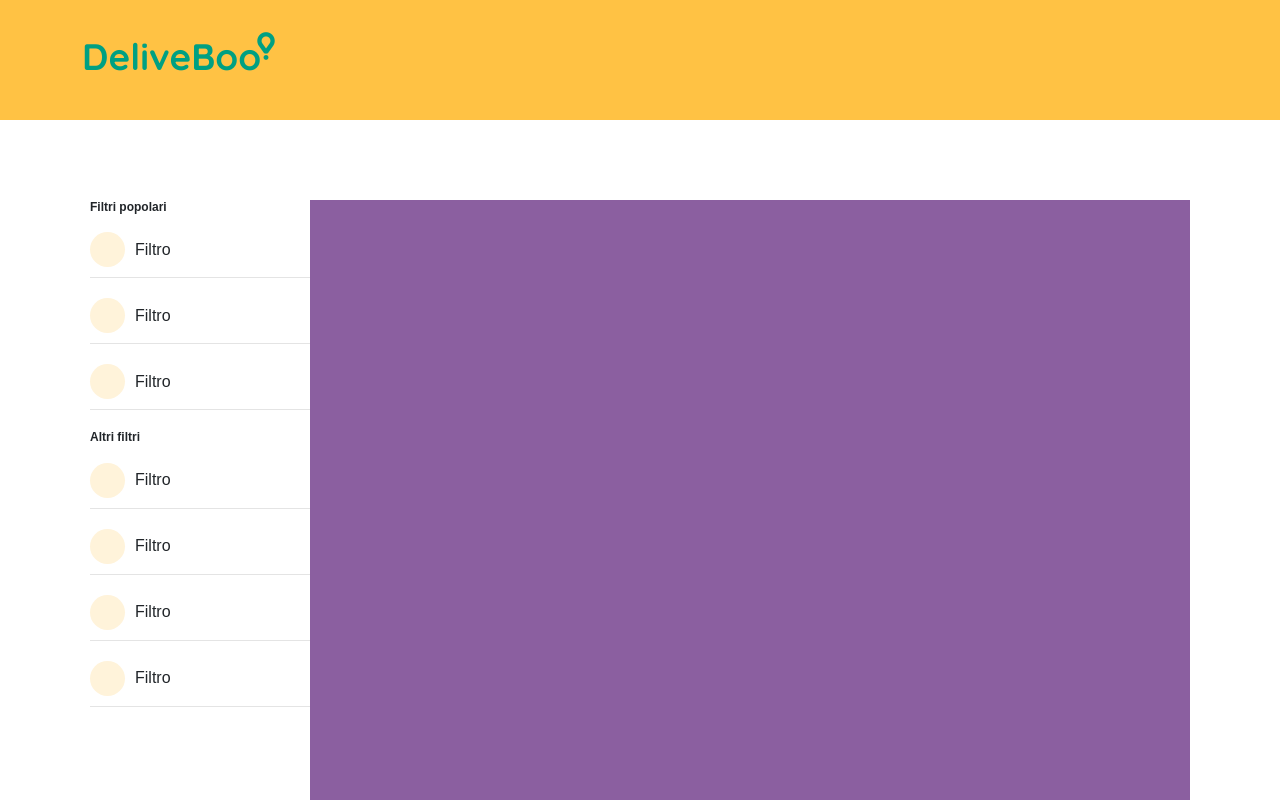
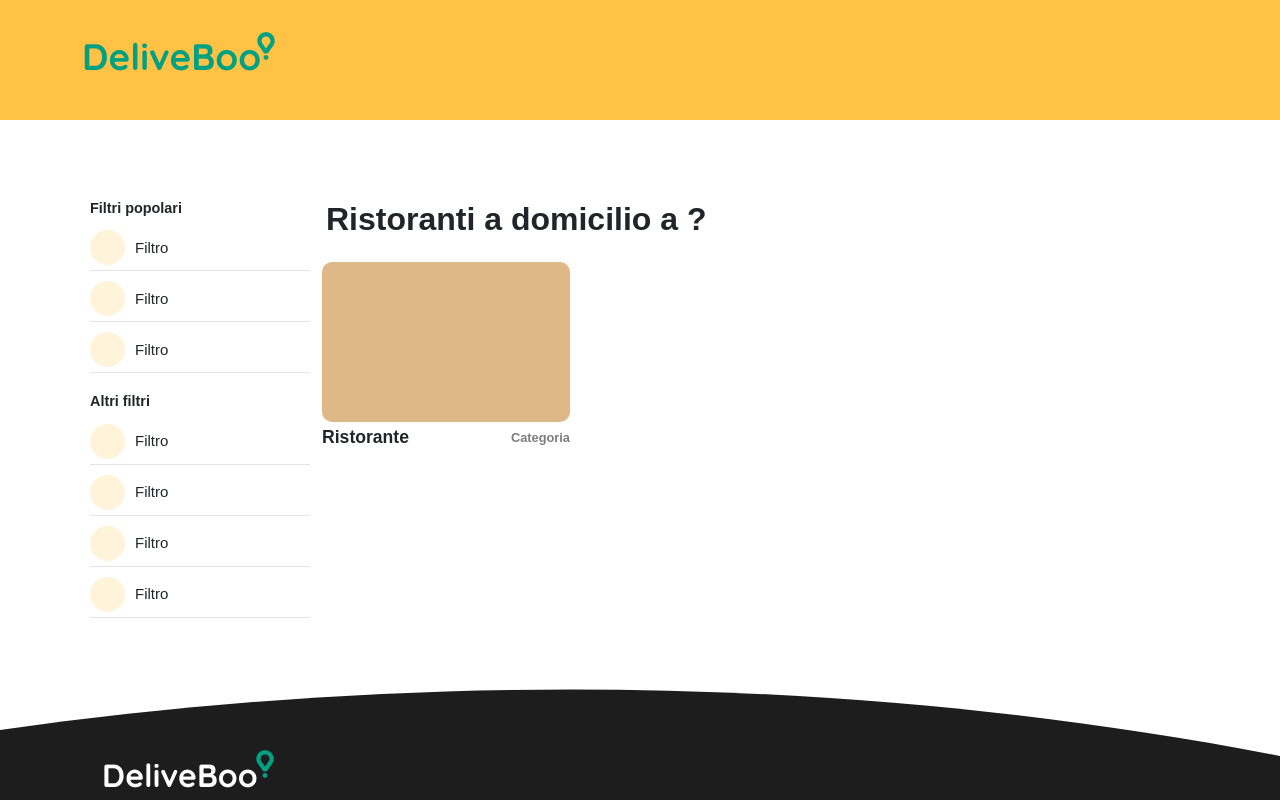
Before and after one commit to BiagioCaputo/vue-deliveboo, a Vue app: page /list-restaurants in a window 1280 px wide. Shown: the top 800 px of the page. Built offline with nearby package versions, Linux system fonts and the light colour scheme.

Commit message:
list restaurant

```diff
--- a/src/assets/pages/ListRestaurantsPage.vue
+++ b/src/assets/pages/ListRestaurantsPage.vue
@@ -51,7 +51,22 @@ export default {
                 </ul>
             </div>
         </section>
-        <section class="list"></section>
+        <section class="list">
+            <h2>Ristoranti a domicilio a ?</h2>
+            <div class="row flex-container">
+                <div class="col flex-item">
+                    <div class="card-restaurant">
+                        <div class="img-restaurant">
+                            <img src="" alt="">
+                        </div>
+                        <div class="text-restaurant">
+                            <h5 class="mb-0">Ristorante</h5>
+                            <div class="category">Categoria</div>
+                        </div>
+                    </div>
+                </div>
+            </div>
+        </section>
     </main>
 </template>
 
@@ -63,12 +78,11 @@ export default {
     display: flex;
 
     padding-top: 200px;
-    padding-bottom: 200px;
-    /* da togliere*/
+    padding-bottom: 50px;
 
     h6 {
         font-weight: 700;
-        font-size: 12px;
+        font-size: 0.9rem;
     }
 
     ul {
@@ -86,9 +100,10 @@ export default {
                 display: flex;
                 align-items: center;
                 gap: 10px;
-                margin-bottom: 10px;
+                margin-bottom: 5px;
                 border-bottom: 1px solid #e4e4e4;
-                padding: 10px 0;
+                padding: 5px 0;
+                font-size: 15px;
 
                 .category-img {
                     width: 35px;
@@ -102,10 +117,54 @@ export default {
     }
 
     .list {
-        /*di costruzione spazi */
         width: 80%;
-        height: 700px;
-        background-color: rgb(139, 95, 160);
+
+        h2 {
+            font-weight: 700;
+            padding-left: 1rem;
+        }
+
+        .row.flex-container {
+            display: flex;
+            margin: 0 -1rem;
+            flex-wrap: wrap;
+
+            .col.flex-item {
+                margin: 1rem;
+                flex-basis: calc(100% / 3 - 2rem);
+                flex-grow: 0;
+            }
+        }
+
+        .card-restaurant {
+            width: 100%;
+            height: 200px;
+
+            .img-restaurant {
+                width: 100%;
+                height: 80%;
+                background-color: burlywood;
+                border-radius: 10px;
+            }
+
+            .text-restaurant {
+                padding-top: 5px;
+                display: flex;
+                align-items: center;
+                justify-content: space-between;
+
+                h5 {
+                    font-weight: 800;
+                    font-size: 1.1rem;
+                }
+
+                .category {
+                    color: #7b7d7b;
+                    font-size: 0.8rem;
+                    font-weight: 800;
+                }
+            }
+        }
 
     }
 }
```
